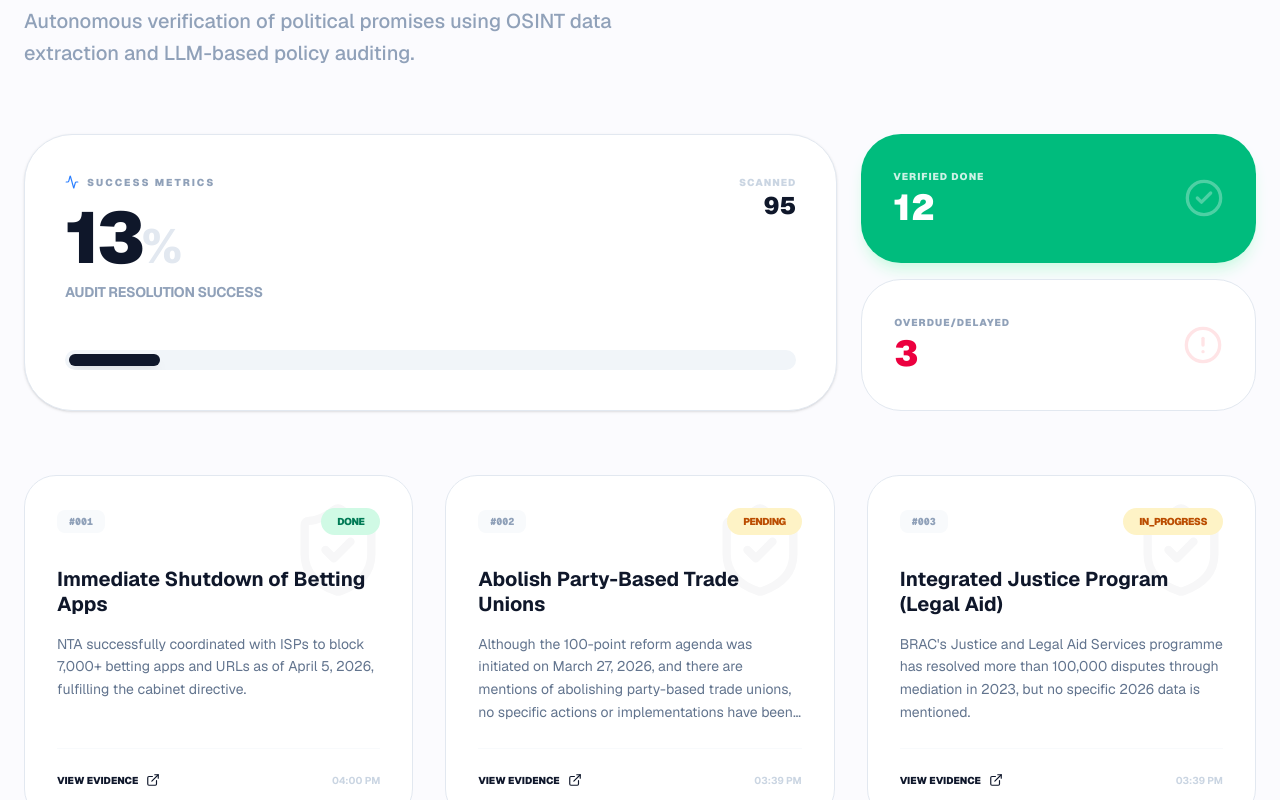
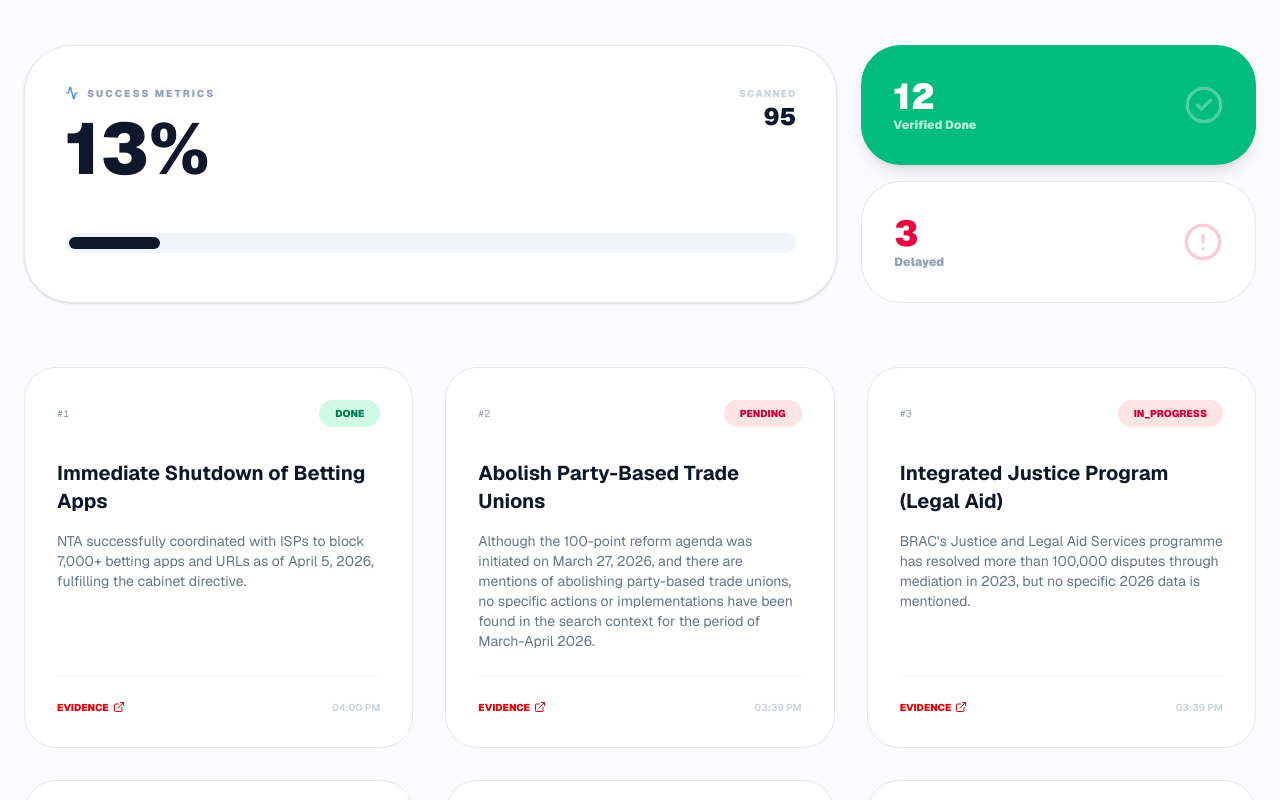
Before and after one commit to Swastik45/GovaAuditNP, a Next.js app in the folder frontend/: page / in a window 1280 px wide. Shown: the part 380-1180 px from the top of the page. Built offline with nearby package versions, Linux system fonts and the light colour scheme.

Commit message:
Fixed the main frontend

```diff
--- a/frontend/app/page.tsx
+++ b/frontend/app/page.tsx
@@ -8,7 +8,6 @@ import {
   ExternalLink,
   RefreshCw,
   ShieldCheck,
-  Search,
   Activity,
   FileDown
 } from 'lucide-react';
@@ -27,8 +26,7 @@ export default function GovAuditDashboard() {
   const [data, setData] = useState<AuditResult[]>([]);
   const [loading, setLoading] = useState(true);
   const [isExporting, setIsExporting] = useState(false);
-  const [lastRefreshed, setLastRefreshed] = useState<Date>(new Date());
-  const reportRef = useRef<HTMLDivElement>(null);
+  const reportAreaRef = useRef<HTMLDivElement>(null); // Dedicated Ref for the PDF area
 
   const fetchData = async () => {
     try {
@@ -36,7 +34,6 @@ export default function GovAuditDashboard() {
       if (!response.ok) throw new Error("File not found");
       const json = await response.json();
       setData(json);
-      setLastRefreshed(new Date());
       setLoading(false);
     } catch (err) {
       console.error("Audit Sync Error:", err);
@@ -46,32 +43,45 @@ export default function GovAuditDashboard() {
 
   useEffect(() => {
     fetchData();
-    const interval = setInterval(fetchData, 30000);
+    const interval = setInterval(fetchData, 60000);
     return () => clearInterval(interval);
   }, []);
 
-  // --- STATS LOGIC ---
   const scannedCount = data.length;
   const doneCount = data.filter(m => parseAuditData(m.audit_data).status === 'DONE').length;
   const overdueCount = data.filter(m => parseAuditData(m.audit_data).status === 'OVERDUE').length;
-  const inProgressCount = data.filter(m => parseAuditData(m.audit_data).status === 'IN_PROGRESS').length;
   const successRate = scannedCount > 0 ? (doneCount / scannedCount) * 100 : 0;
 
-  // --- PDF EXPORT LOGIC ---
+  // --- FIXED PDF EXPORT LOGIC ---
   const handleExportPDF = async () => {
-    if (!reportRef.current) return;
+    if (!reportAreaRef.current) return;
     setIsExporting(true);
 
-    const canvas = await html2canvas(reportRef.current, { scale: 2, useCORS: true });
+    try {
+      // Small timeout to ensure the DOM is idle
+      await new Promise(resolve => setTimeout(resolve, 100));
+
+      const canvas = await html2canvas(reportAreaRef.current, {
+        scale: 2,
+        useCORS: true,
+        backgroundColor: "#FBFBFE", // Match your page bg
+        logging: false,
+        removeContainer: true
+      });
+
       const imgData = canvas.toDataURL('image/png');
-
       const pdf = new jsPDF('p', 'mm', 'a4');
       const pdfWidth = pdf.internal.pageSize.getWidth();
       const pdfHeight = (canvas.height * pdfWidth) / canvas.width;
 
       pdf.addImage(imgData, 'PNG', 0, 0, pdfWidth, pdfHeight);
       pdf.save(`GovAudit-Report-${new Date().toISOString().split('T')[0]}.pdf`);
+    } catch (error) {
+      console.error("PDF Export Failed:", error);
+      alert("Failed to generate PDF. Check console for details.");
+    } finally {
       setIsExporting(false);
+    }
   };
 
   if (loading) return (
@@ -84,25 +94,23 @@ export default function GovAuditDashboard() {
   return (
     <div className="min-h-screen bg-[#FBFBFE] text-[#0F172A] font-sans selection:bg-red-100 selection:text-red-900">
 
-      {/* Navigation Bar */}
+      {/* Navigation Bar - NOT included in PDF */}
       <nav className="border-b bg-white/80 backdrop-blur-xl px-6 py-4 sticky top-0 z-50">
         <div className="max-w-7xl mx-auto flex justify-between items-center">
           <div className="flex items-center gap-3">
             <div className="bg-red-600 p-2 rounded-xl shadow-lg shadow-red-100">
               <ShieldCheck size={20} className="text-white" />
             </div>
-            <div>
             <span className="font-black tracking-tighter uppercase text-xl italic">GovAudit <span className="text-red-600">NP</span></span>
-            </div>
           </div>
           <div className="flex items-center gap-3">
             <button
               onClick={handleExportPDF}
               disabled={isExporting}
-              className="hidden md:flex items-center gap-2 bg-slate-900 text-white px-5 py-2.5 rounded-xl text-xs font-black uppercase tracking-tight hover:bg-red-600 transition-all active:scale-95 disabled:opacity-50 shadow-xl shadow-slate-200"
+              className="flex items-center gap-2 bg-slate-900 text-white px-5 py-2.5 rounded-xl text-xs font-black uppercase tracking-tight hover:bg-red-600 transition-all active:scale-95 disabled:opacity-50"
             >
               {isExporting ? <RefreshCw size={14} className="animate-spin" /> : <FileDown size={14} />}
-              {isExporting ? "Generating..." : "Export Report"}
+              {isExporting ? "Rendering..." : "Export Report"}
             </button>
             <button onClick={fetchData} className="p-2.5 bg-slate-100 hover:bg-slate-200 rounded-xl transition-all">
               <RefreshCw size={18} className="text-slate-600" />
@@ -111,9 +119,10 @@ export default function GovAuditDashboard() {
         </div>
       </nav>
 
-      <main ref={reportRef} className="max-w-7xl mx-auto px-6 py-12">
+      {/* REFRESHED CONTENT AREA */}
+      <main ref={reportAreaRef} className="max-w-7xl mx-auto px-6 py-12 bg-[#FBFBFE]">
 
-        {/* Header Content */}
+        {/* Header */}
         <div className="mb-16">
           <div className="inline-flex items-center gap-2 px-3 py-1 rounded-full bg-red-50 border border-red-100 mb-6">
             <span className="relative flex h-2 w-2">
@@ -125,84 +134,61 @@ export default function GovAuditDashboard() {
           <h1 className="text-6xl md:text-8xl font-black tracking-tighter leading-none mb-6">
             Nepal Reform <br /> <span className="text-slate-300">Accountability.</span>
           </h1>
-          <p className="text-slate-400 text-xl font-medium max-w-2xl leading-relaxed">
-            Autonomous verification of political promises using OSINT data extraction and LLM-based policy auditing.
-          </p>
         </div>
 
-        {/* Analytics Dashboard */}
+        {/* Stats */}
         <div className="grid grid-cols-1 lg:grid-cols-12 gap-6 mb-16">
-          <div className="lg:col-span-8 bg-white border border-slate-200 p-10 rounded-[3rem] shadow-sm flex flex-col justify-between">
+          <div className="lg:col-span-8 bg-white border border-slate-200 p-10 rounded-[3rem] shadow-sm">
             <div className="flex justify-between items-start mb-12">
               <div>
                 <p className="text-[10px] font-black text-slate-400 uppercase tracking-[0.2em] mb-3 flex items-center gap-2">
                   <Activity size={14} className="text-blue-500" /> Success Metrics
                 </p>
-                <h2 className="text-7xl font-black tracking-tighter">
-                  {Math.round(successRate)}<span className="text-slate-200 text-5xl">%</span>
-                </h2>
-                <p className="text-sm text-slate-400 font-bold mt-2 uppercase tracking-tight">Audit resolution success</p>
+                <h2 className="text-7xl font-black">{Math.round(successRate)}%</h2>
               </div>
               <div className="text-right">
                 <p className="text-[10px] font-black text-slate-300 uppercase tracking-widest">Scanned</p>
                 <p className="text-2xl font-black">{scannedCount}</p>
               </div>
             </div>
-            <div className="h-5 w-full bg-slate-100 rounded-2xl overflow-hidden p-1">
-              <div
-                className="h-full bg-slate-900 rounded-xl transition-all duration-1000 ease-in-out shadow-lg"
-                style={{ width: `${successRate}%` }}
-              />
+            <div className="h-5 w-full bg-slate-100 rounded-2xl p-1">
+              <div className="h-full bg-slate-900 rounded-xl transition-all" style={{ width: `${successRate}%` }} />
             </div>
           </div>
 
           <div className="lg:col-span-4 grid grid-cols-1 gap-4">
-            <div className="bg-emerald-500 p-8 rounded-[2.5rem] text-white flex justify-between items-center shadow-lg shadow-emerald-100">
-              <div>
-                <p className="text-[10px] font-black uppercase tracking-widest opacity-80 mb-1">Verified Done</p>
-                <h3 className="text-4xl font-black">{doneCount}</h3>
-              </div>
+            <div className="bg-emerald-500 p-8 rounded-[2.5rem] text-white flex justify-between items-center shadow-lg">
+              <h3 className="text-4xl font-black">{doneCount} <span className="text-xs block opacity-70">Verified Done</span></h3>
               <CheckCircle2 size={40} className="opacity-30" />
             </div>
-            <div className="bg-white border border-slate-200 p-8 rounded-[2.5rem] flex justify-between items-center">
-              <div>
-                <p className="text-[10px] font-black text-slate-400 uppercase tracking-widest mb-1">Overdue/Delayed</p>
-                <h3 className="text-4xl font-black text-rose-600">{overdueCount}</h3>
-              </div>
-              <AlertCircle size={40} className="text-rose-100" />
+            <div className="bg-white border border-slate-200 p-8 rounded-[2.5rem] flex justify-between items-center text-rose-600">
+              <h3 className="text-4xl font-black">{overdueCount} <span className="text-xs block text-slate-400">Delayed</span></h3>
+              <AlertCircle size={40} className="opacity-20" />
             </div>
           </div>
         </div>
 
-        {/* Audit Cards Grid */}
+        {/* Cards */}
         <div className="grid grid-cols-1 md:grid-cols-2 lg:grid-cols-3 gap-8">
           {data.map((item) => {
             const { status, reason, source } = parseAuditData(item.audit_data);
             return (
-              <div key={item.point_no} className="group bg-white border border-slate-200 rounded-[2rem] p-8 hover:shadow-2xl hover:border-slate-900 transition-all duration-500 flex flex-col justify-between overflow-hidden relative">
-                <div className="absolute top-0 right-0 p-6 opacity-[0.03] group-hover:opacity-10 transition-opacity">
-                  <ShieldCheck size={100} />
-                </div>
-
-                <div className="relative z-10">
+              <div key={item.point_no} className="bg-white border border-slate-200 rounded-[2rem] p-8 relative flex flex-col justify-between">
+                <div>
                   <div className="flex justify-between items-center mb-8">
-                    <span className="text-[10px] font-black font-mono text-slate-400 bg-slate-50 px-3 py-1 rounded-lg">
-                      #{item.point_no.toString().padStart(3, '0')}
-                    </span>
-                    <div className={`px-4 py-1.5 rounded-full text-[10px] font-black uppercase tracking-tighter ${
-                      status === 'DONE' ? 'bg-emerald-100 text-emerald-700' :
-                      status === 'OVERDUE' ? 'bg-rose-100 text-rose-700' : 'bg-amber-100 text-amber-700'
+                    <span className="text-[10px] font-mono text-slate-400">#{item.point_no}</span>
+                    <div className={`px-4 py-1.5 rounded-full text-[10px] font-black uppercase ${
+                      status === 'DONE' ? 'bg-emerald-100 text-emerald-700' : 'bg-rose-100 text-rose-700'
                     }`}>
                       {status}
                     </div>
                   </div>
-                  <h3 className="font-bold text-xl leading-tight mb-4 group-hover:text-red-600 transition-colors">{item.title}</h3>
-                  <p className="text-slate-500 text-sm leading-relaxed mb-6 line-clamp-4">{reason}</p>
+                  <h3 className="font-bold text-xl mb-4">{item.title}</h3>
+                  <p className="text-slate-500 text-sm mb-6">{reason}</p>
                 </div>
-
-                <div className="pt-6 border-t border-slate-50 flex justify-between items-center relative z-10">
-                  <a href={source} target="_blank" className="flex items-center gap-2 text-[10px] font-black uppercase text-slate-900 hover:text-red-600 transition-all">
-                    View Evidence <ExternalLink size={14} />
+                <div className="pt-6 border-t border-slate-50 flex justify-between items-center">
+                  <a href={source} target="_blank" className="text-[10px] font-black uppercase text-red-600 flex items-center gap-1">
+                    Evidence <ExternalLink size={12} />
                   </a>
                   <span className="text-[10px] font-bold text-slate-300">
                     {new Date(item.checked_at).toLocaleTimeString([], { hour: '2-digit', minute: '2-digit' })}
```
Lines whose indentation alone changed are shown as unchanged.
